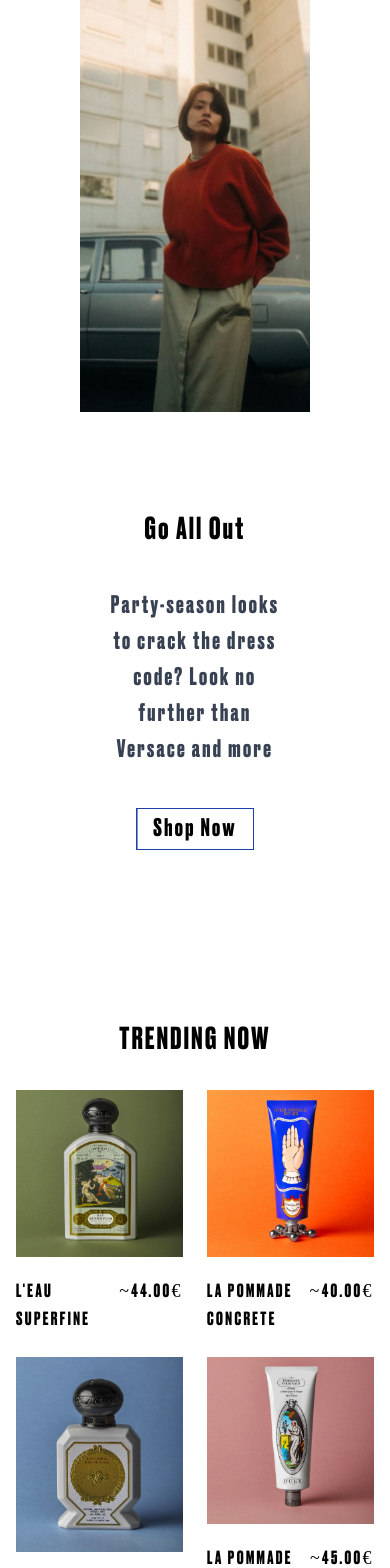
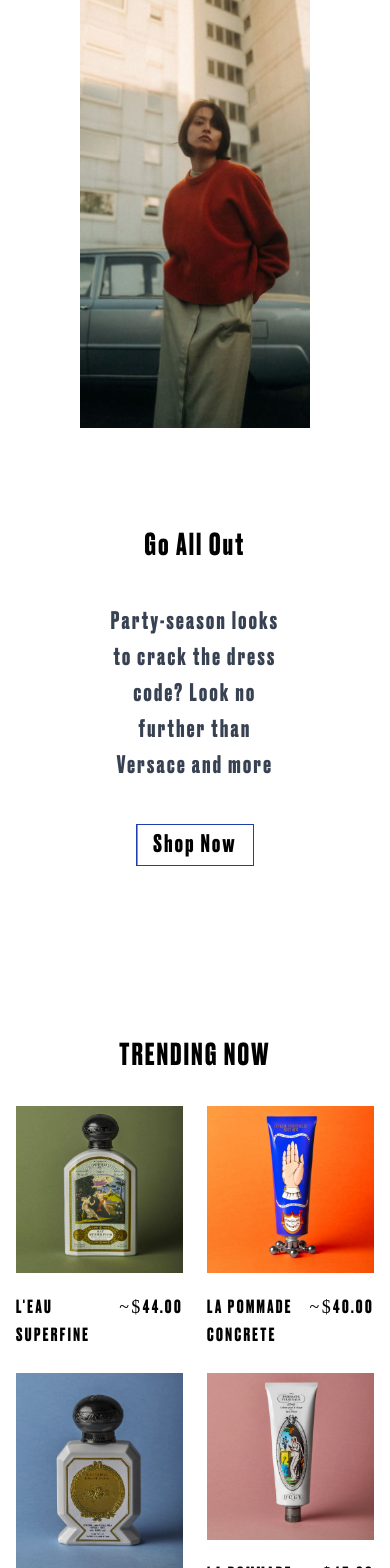
Before and after one commit to meso1007/React-original-selectshop-website, a React (Create React App) app: page / in a window 390 px wide. Shown: the part 3528-5096 px from the top of the page. Built offline with nearby package versions, Linux system fonts and the light colour scheme; a web font is replaced by a local one.

Commit message:
adjust siza prob

```diff
--- a/src/Compo/Content.jsx
+++ b/src/Compo/Content.jsx
@@ -23,7 +23,7 @@ const Content = ({ imgRight, isButton, imageUrl, title, description, href }) =>
     } else {
         return (
             <>
-                <div className="mt-0 md:mt-28 flex flex-col md:flex-row justify-evenly items-center gap-20 px-20 mb-28">
+                <div className="mt-4 sm:mt-28 flex flex-col md:flex-row justify-evenly items-center gap-20 px-20 mb-28">
                     <div className="md:w-1/2 image-container">
                         <img
                             src={imageUrl}
--- a/src/Compo/Gallery.jsx
+++ b/src/Compo/Gallery.jsx
@@ -14,10 +14,10 @@ const titles = [
     "LA POMMADE VIRGINALE",
 ];
 const prices = [
-    "44.00€",
-    "40.00€",
-    "150.00€",
-    "45.00€",
+    "$44.00",
+    "$40.00",
+    "$150.00",
+    "$45.00",
 ]
 
 function Gallery() {
--- a/src/Compo/Services.jsx
+++ b/src/Compo/Services.jsx
@@ -6,7 +6,7 @@ import { BiMessage } from "react-icons/bi";
 function Services() {
     return (
         <div className="px-4 md:px-8 lg:px-20 py-10">
-            <div className="grid grid-cols-1 md:grid-cols-2 lg:grid-cols-3 gap-6 ">
+            <div className="grid grid-cols-1 md:grid-cols-3 gap-6 ">
                 <div className="relative border border-blue-800 overflow-hidden">
                     <div className="p-8 px-6 transition-al0 duration-300 text-gray-700 group cursor-pointer">
                         <span className="absolute inset-0 bg-blue-800 transform scale-x-0 transition-transform duration-300 group-hover:scale-x-100" />
--- a/src/Compo/ShowCase.jsx
+++ b/src/Compo/ShowCase.jsx
@@ -4,7 +4,7 @@ import ProductCard from "../Layout/ProductCard";
 const Showcase = ({ listFile }) => {
   return (
     <div className="container mx-auto px-4 mb-16">
-      <div className="grid grid-cols-1 md:grid-cols-2 md:grid-cols-3 lg:grid-cols-4 gap-4">
+      <div className="grid grid-cols-1 sm:grid-cols-2 md:grid-cols-3 lg:grid-cols-4 gap-4">
         {listFile.slice(0, 12).map((product, index) => (
           <div key={index} className="col-span-1">
             <ProductCard product={product} />
--- a/src/Pages/Brands.js
+++ b/src/Pages/Brands.js
@@ -13,7 +13,7 @@ const Brands = () => {
           LABELS & BRANDS
         </h1>
         <h1 className="sm:hidden text-4xl font-bold mb-5">LABELS & BRANDS</h1>
-        <div className="grid grid-cols-2 lg:grid-cols-3 gap-8 cursor-pointer">
+        <div className="grid grid-cols-1 lg:grid-cols-3 gap-8 cursor-pointer">
           {brands.map((brand, index) => (
             <BrandCard key={index} brand={brand} />
           ))}
--- a/src/Pages/Collections.js
+++ b/src/Pages/Collections.js
@@ -22,7 +22,7 @@ function Collections() {
         </div>
 
         <div className="relative z-10 flex items-center justify-center h-full">
-          <h1 className="logo_font text-blue-800 text-8xl font-bold">
+          <h1 className="logo_font text-blue-800 text-5xl sm:text-8xl font-bold">
             COLLECTIONS
           </h1>
         </div>
--- a/src/Pages/Collections/Accesaries.js
+++ b/src/Pages/Collections/Accesaries.js
@@ -31,8 +31,8 @@ function Accessories() {
           </h1>
         </div>
       </div>
-      <div className="w-full flex flex-row justify-between px-24 font-normal">
-        <h4>64 Results</h4>
+      <div className="w-full flex flex-row justify-between px-4 sm:px-24 font-normal">
+        <h4>64 Results</h4> {/* changeable in the future */}
         <div className="flex items-center">
           <h4>Views</h4>
           <MdSort className="ml-2" />
--- a/src/Pages/NotFound.js
+++ b/src/Pages/NotFound.js
@@ -15,7 +15,7 @@ function NotFound() {
       </p>
       <a
         href="/"
-        className="mt-8 inline-block px-5 py-2 text-lg font-bold text-gray-900 bg-gray-200 rounded transition-all duration-300 ease-in-out hover:bg-blue-900 hover:text-white"
+        className="mt-8 inline-block px-5 py-2 text-lg font-bold text-white bg-blue-800 transition-all duration-300 ease-in-out hover:bg-blue-900 hover:text-white"
       >
         Back to Home
       </a>
```
